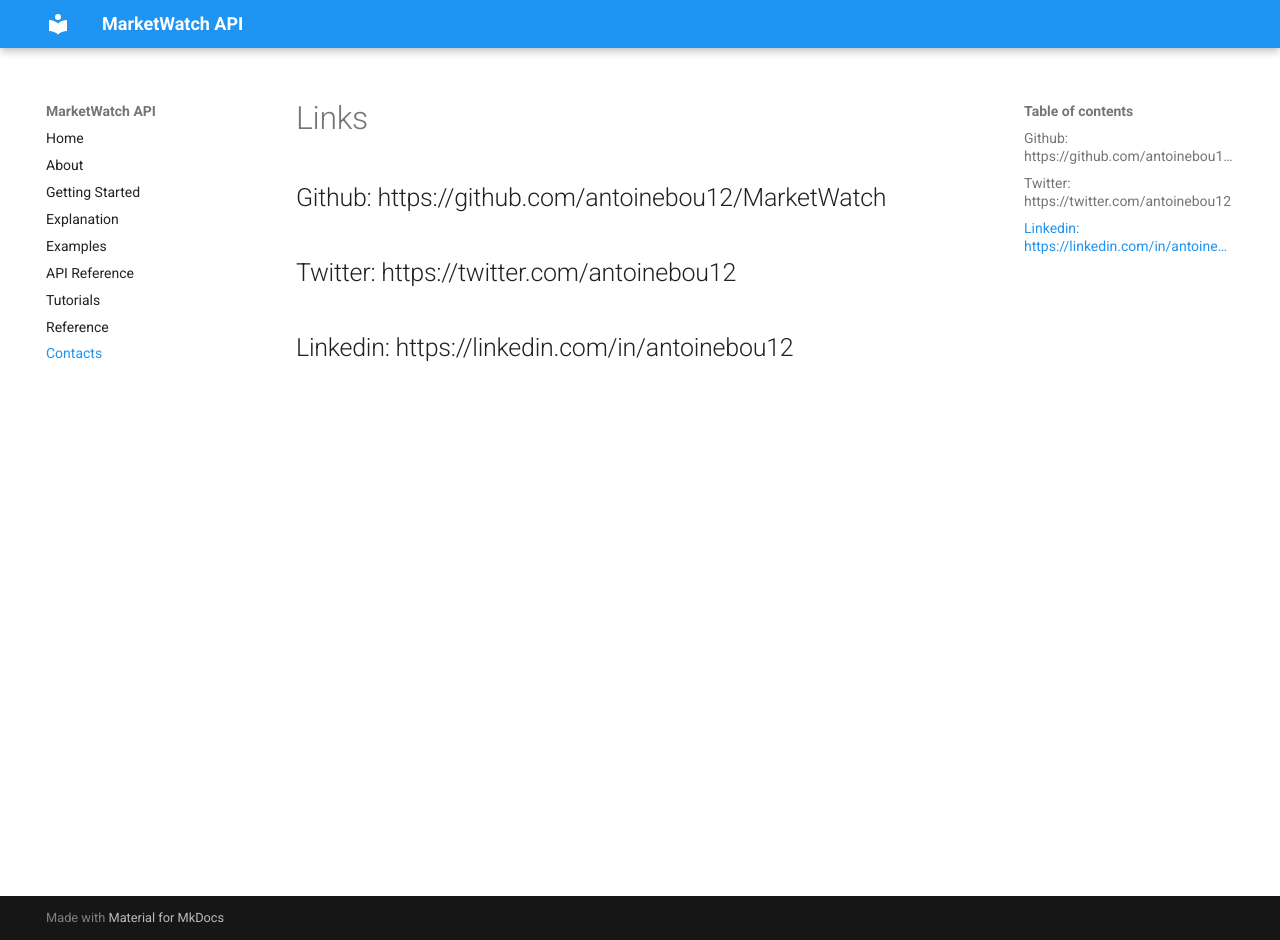
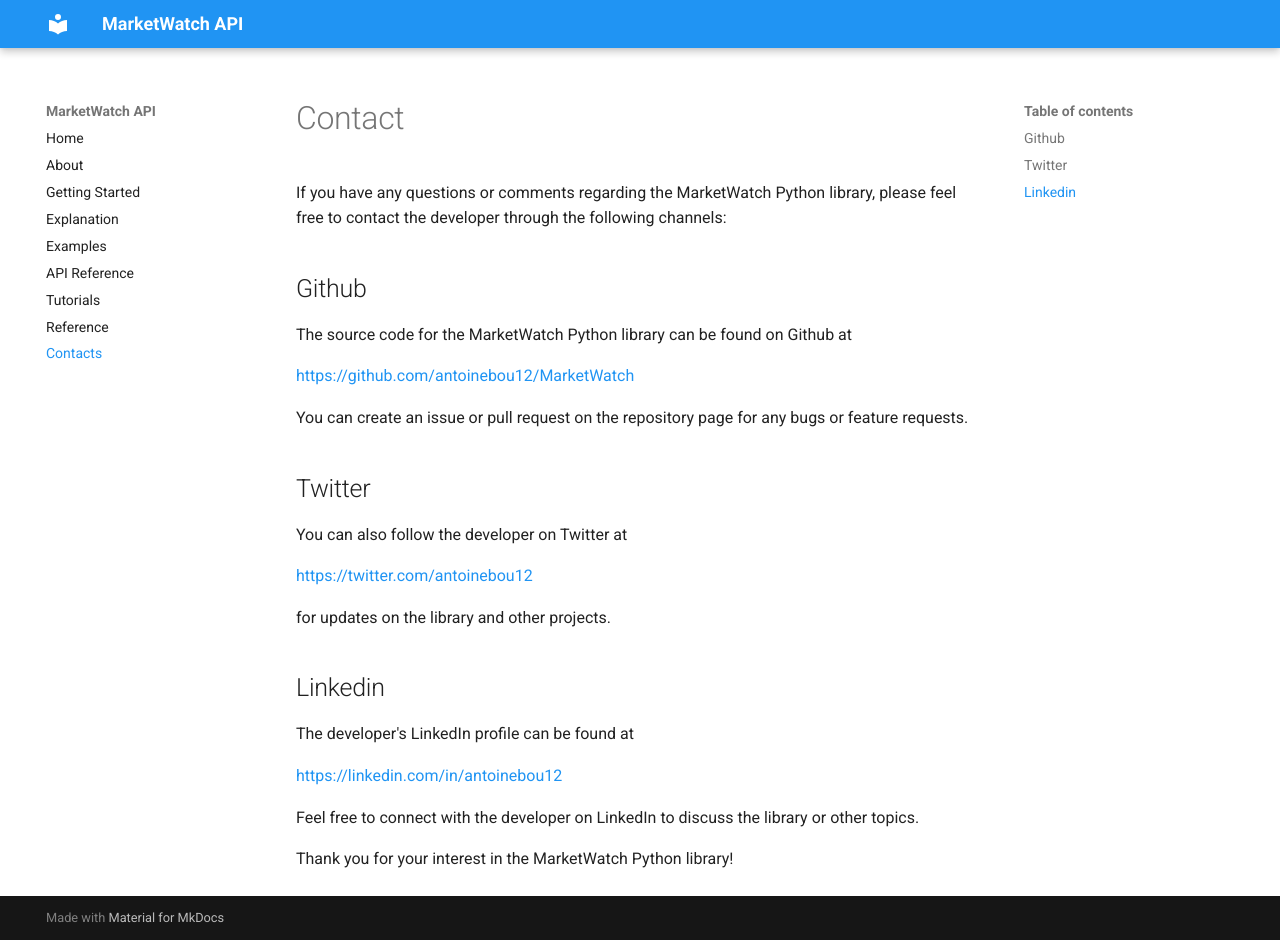
Before and after one commit to antoinebou12/marketwatch, an MkDocs documentation site: the page built from docs/contacts.md, in a window 1280 px wide and 940 px high. Built offline with MkDocs 1.6.1 and Material for MkDocs 9.7.7, drawn with Linux system fonts in a browser that asks for light colours.

Commit message:
change contacts

```diff
--- a/docs/contacts.md
+++ b/docs/contacts.md
@@ -1,7 +1,30 @@
-# Links
 
-## Github: https://github.com/antoinebou12/MarketWatch
+# Contact
 
-## Twitter: https://twitter.com/antoinebou12
+If you have any questions or comments regarding the MarketWatch Python library, please feel free to contact the developer through the following channels:
 
-## Linkedin: https://linkedin.com/in/antoinebou12
+## Github
+
+The source code for the MarketWatch Python library can be found on Github at
+
+[https://github.com/antoinebou12/MarketWatch]()
+
+You can create an issue or pull request on the repository page for any bugs or feature requests.
+
+## Twitter
+
+You can also follow the developer on Twitter at
+
+[https://twitter.com/antoinebou12](https://twitter.com/antoinebou12)
+
+for updates on the library and other projects.
+
+## Linkedin
+
+The developer's LinkedIn profile can be found at
+
+[https://linkedin.com/in/antoinebou12](https://linkedin.com/in/antoinebou12)
+
+Feel free to connect with the developer on LinkedIn to discuss the library or other topics.
+
+Thank you for your interest in the MarketWatch Python library!
```
